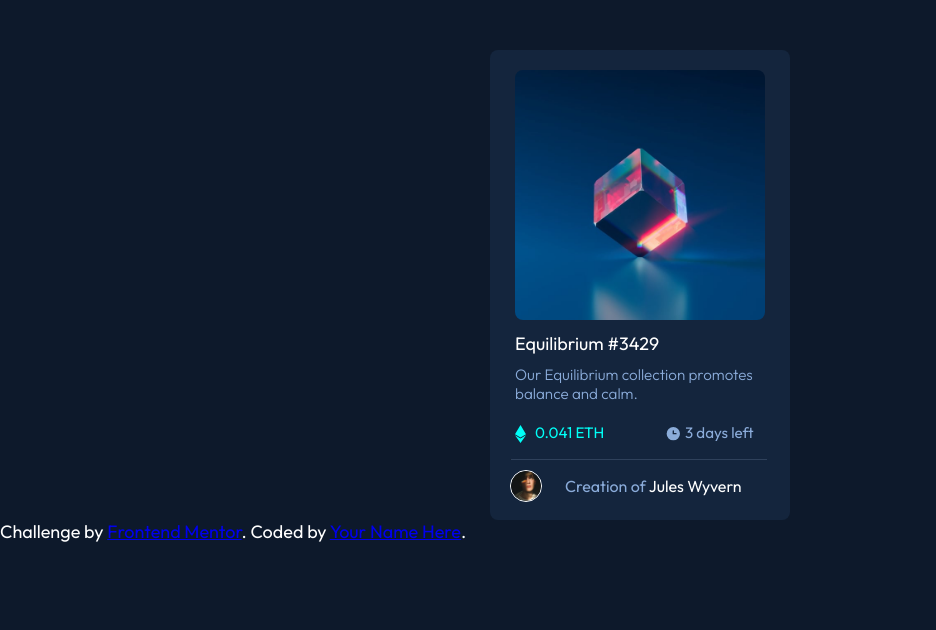
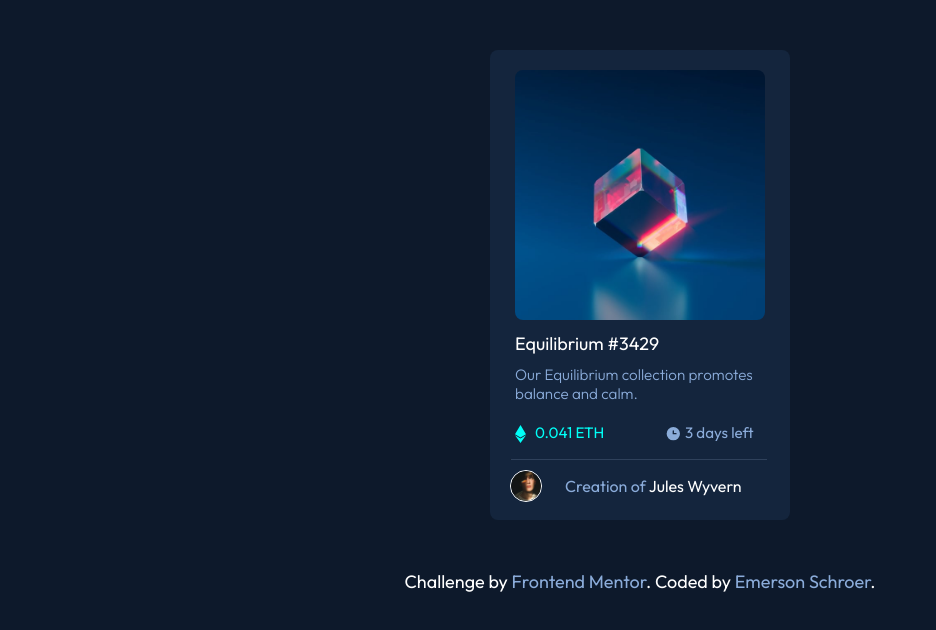
Before and after one commit to eschroer/nft-card, a plain HTML site: page index.html in a window 1280 px wide. Shown: the whole page, without its empty margins (0-936 px from the left). Drawn offline with Linux system fonts and the light colour scheme.

Commit message:
Attribution

```diff
--- a/css/styles.css
+++ b/css/styles.css
@@ -135,3 +135,11 @@ hr{
     align-items: center;
     justify-content: center;
 }
+.attribution{
+    margin: 50px;
+    text-align: center;
+}
+a {
+    text-decoration: none;
+    color:hsl(215, 51%, 70%);
+}
--- a/index.html
+++ b/index.html
@@ -33,7 +33,7 @@
 </div>
   <div class="attribution">
     Challenge by <a href="https://www.frontendmentor.io?ref=challenge" target="_blank">Frontend Mentor</a>.
-    Coded by <a href="#">Your Name Here</a>.
+    Coded by <a href="#">Emerson Schroer</a>.
   </div>
 </body>
 </html>
```
